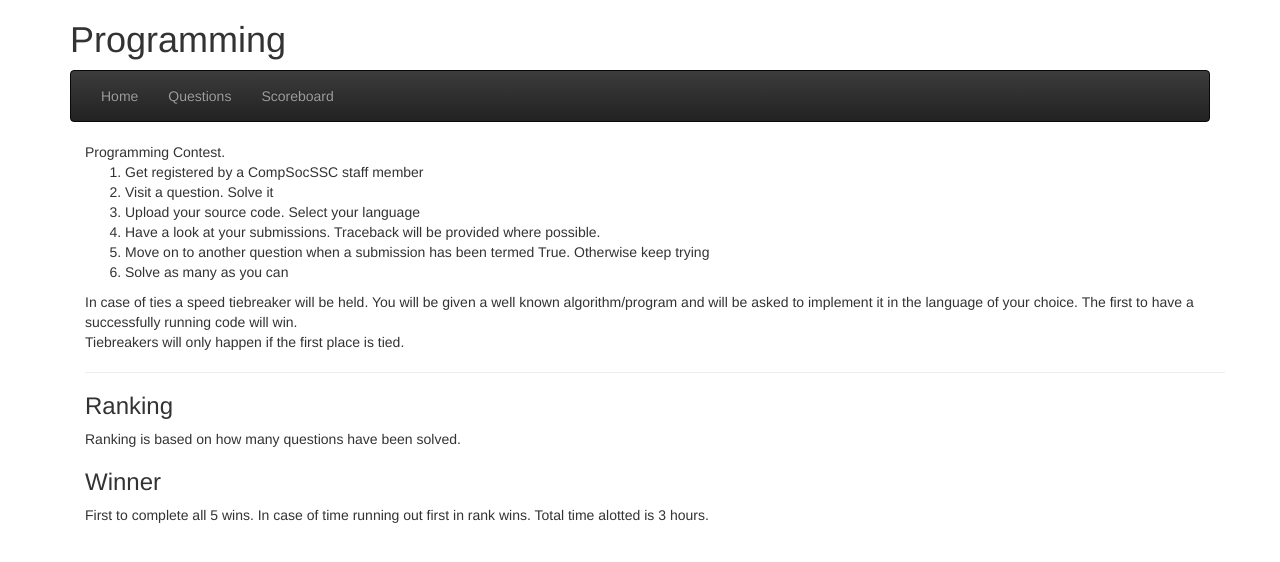
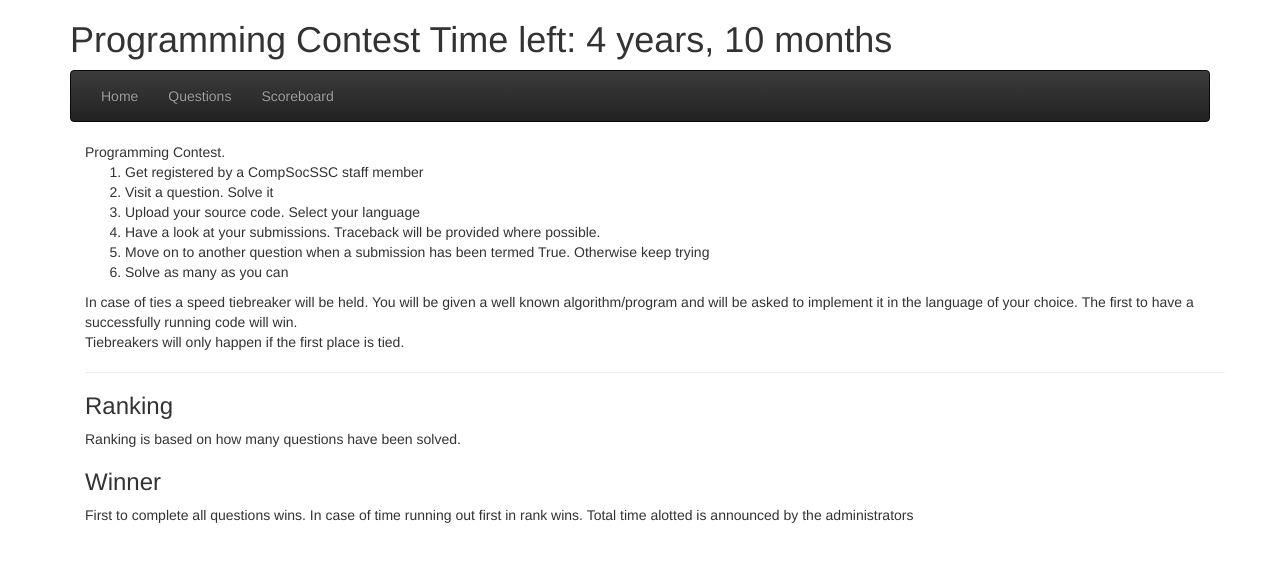
Before and after one commit to theSage21/openJudge, a Django app: template templates/base.html in a window 1280 px wide. Shown: the top 562 px of the page. Run offline with Django 3.2, Linux system fonts and the light colour scheme; the template is opened without the code that fills it: most values are stand-ins (such as "Sample title", 1, 10 or a date in 2020); some libraries are stand-ins or nearby versions.

Commit message:
Added time support for the event

```diff
--- a/question/views.py
+++ b/question/views.py
@@ -1,11 +1,14 @@
 from django.shortcuts import render,get_object_or_404,redirect
 from django.contrib.auth.decorators import login_required
 from question import models
+from django.conf import settings
+import datetime
 
 def home(request):
     data={}
     template='question/home.html'
     data['questions']=models.Question.objects.all()
+    data['time']=settings.START_TIME+datetime.timedelta(0,60*60*3,0)
     return render(request,template,data)
 
 @login_required
@@ -18,6 +21,7 @@ def quest(request,q_no):
     data['question']=question
     data['attempt_form']=models.AttemptForm()
     data['attempts']=models.Attempt.objects.filter(player=request.user,question=question).order_by('stamp')
+    data['time']=settings.START_TIME+datetime.timedelta(0,60*60*3,0)
     if request.method=='POST':
         form=models.AttemptForm(request.POST,request.FILES)
         if form.is_valid():
@@ -36,4 +40,5 @@ def scoreboard(request):
     players=models.Player.objects.all()
     for pl in players:pl.calculate_score()
     data['players']=models.Player.objects.all().order_by('-score').values('teamname','score')
+    data['time']=settings.START_TIME+datetime.timedelta(0,60*60*3,0)
     return render(request,template,data)
--- a/templates/base.html
+++ b/templates/base.html
@@ -24,7 +24,7 @@
 
     <body>
     <div class='container text-left'>
-    <h1>Programming</h1>
+    <h1>Programming Contest Time left: {{time|timeuntil}}</h1>
         <nav class='navbar navbar-inverse' role='navigation'>
         <div class='navbar-header'>
         <button type="button" class="navbar-toggle" data-toggle="collapse" data-target="#navbar-collapse-1">
@@ -63,9 +63,9 @@
         <h3>Ranking</h3>
         Ranking is based on how many questions have been solved.
         <h3>Winner</h3>
-        First to complete all 5 wins.
+        First to complete all questions wins.
         In case of time running out first in rank wins.
-        Total time alotted is 3 hours.
+        Total time alotted is announced by the administrators
     </div>
     {%endblock%}
     </div>
--- a/website/settings.py
+++ b/website/settings.py
@@ -7,6 +7,7 @@ https://docs.djangoproject.com/en/1.7/ref/settings/
 """
 # Build paths inside the project like this: os.path.join(BASE_DIR, ...)
 import os
+import datetime
 BASE_DIR = os.path.dirname(os.path.dirname(__file__))
 # Quick-start development settings - unsuitable for production
 # See https://docs.djangoproject.com/en/1.7/howto/deployment/checklist/
@@ -79,3 +80,5 @@ TEMPLATE_DIRS=[os.path.join(BASE_DIR,'templates')]
 STATICFILES_DIRS=[os.path.join(BASE_DIR,'staticfiles')]
 TEST_DIRS=os.path.join(BASE_DIR,'test_cases')
 SITE_ID=1
+
+START_TIME=datetime.datetime(2015, 3, 4, 14, 30, 0, 0)
```
Also changed, not shown: website/urls.py (+7 -3 lines).
